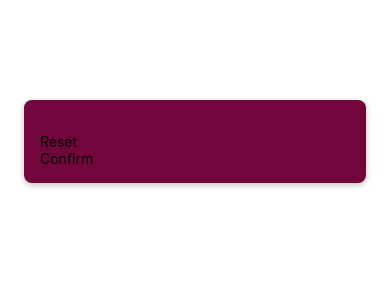
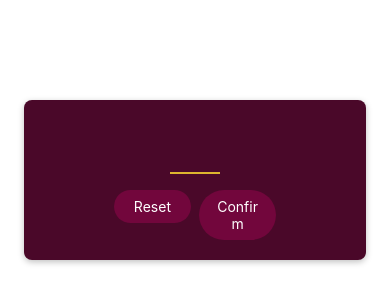
Before and after one commit to ErxrilOwl/RNMiniGame, a React Native app: screen / in a window 390 px wide. Shown: the top 304 px of the page. Built offline with nearby package versions, Linux system fonts and the light colour scheme.

Commit message:
feat: improve custom primary button

```diff
--- a/App.js
+++ b/App.js
@@ -6,7 +6,7 @@
     <View style={styles.appContainer}>
       <StartGameScreen />
     </View>
-  );
+  )
 }
 
 const styles = StyleSheet.create({
--- a/components/PrimaryButton.js
+++ b/components/PrimaryButton.js
@@ -1,10 +1,44 @@
-import { View, Text } from "react-native";
+import { View, Text, Pressable, StyleSheet } from "react-native";
 
+const styles = StyleSheet.create({
+    buttonOuterContainer: {
+        borderRadius: 28,
+        margin: 4,
+        overflow: 'hidden'
+    },
+    buttonInnerContainer: {
+        backgroundColor: '#72063c',
+        paddingVertical: 8,
+        paddingHorizontal: 16,
+        elevation: 2,
+        shadowColor: 'black',
+        shadowOffset: {
+            width: 0,
+            height: 2
+        },
+        shadowRadius: 6,
+        shadowOpacity: 0.25
+    },
+    buttonText: {
+        color: '#fff',
+        textAlign: 'center'
+    },
+    pressed: {
+        opacity: 0.75,
+    }
+});
 
 export const PrimaryButton = ({ children }) => {
     return (
-        <View>
-            <Text>{ children }</Text>
+        <View style={styles.buttonOuterContainer}>
+            <Pressable
+              style={({pressed}) => pressed ? [styles.buttonInnerContainer, styles.pressed] : styles.buttonInnerContainer}
+              android_ripple={{
+              color:
+              '#3f0321'
+              }}>
+                <Text style={styles.buttonText}>{ children }</Text>
+            </Pressable>
         </View>
     );
 }
--- a/screens/StartGameScreen.js
+++ b/screens/StartGameScreen.js
@@ -3,6 +3,8 @@
 
 const styles = StyleSheet.create({
     inputContainer: {
+        justifyContent: 'center',
+        alignItems: 'center',
         padding: 16,
         marginHorizontal: 24,
         borderRadius: 8,
@@ -15,16 +17,45 @@
         shadowRadius: 6,
         shadowOpacity: 0.25,
         marginTop: 100,
-        backgroundColor: '#72063c'
+        backgroundColor: '#4a0829'
+    },
+    numberInput: {
+        height: 50,
+        width: 50,
+        fontSize: 32,
+        borderBottomColor: '#ddb52f',
+        borderBottomWidth: 2,
+        color: '#ddb52f',
+        marginVertical: 8,
+        fontWeight: 'bold',
+        textAlign: 'center'
+    },
+    buttonsContainer: {
+        marginTop: 4,
+        flexDirection: 'row'
+    },
+    buttonContainer: {
+        flex: 1
     }
 });
 
 export const StartGameScreen = () => {
     return (
         <View style={styles.inputContainer}>
-            <TextInput />
-            <PrimaryButton>Reset</PrimaryButton>
-            <PrimaryButton>Confirm</PrimaryButton>
+            <TextInput
+              style={styles.numberInput}
+              maxLength={2}
+              keyboardType='number-pad'
+              autoCorrect={false}
+              autoCapitalize='none' />
+            <View style={styles.buttonsContainer}>
+                <View style={styles.buttonContainer}>
+                    <PrimaryButton>Reset</PrimaryButton>
+                </View>
+                <View style={styles.buttonContainer}>
+                    <PrimaryButton>Confirm</PrimaryButton>
+                </View>
+            </View>
         </View>
     )
 }
```
